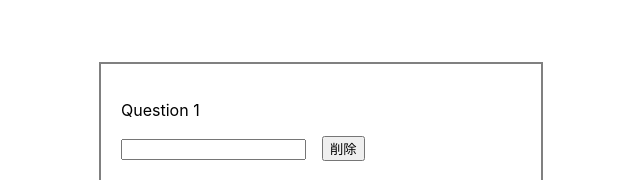
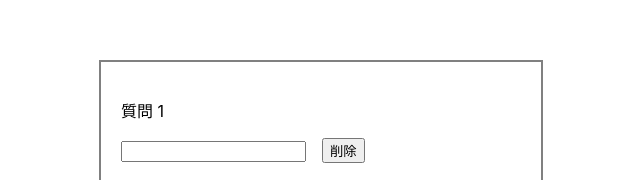
Before and after one commit to maro-12/react-hook-form-nested, a React (Create React App) app: page / in a window 1280 px wide. Shown: the part 184-364 px from the top of the page, without its empty margins (319-959 px from the left). Built offline with nearby package versions, Linux system fonts and the light colour scheme.

Commit message:
文言を日本語に統一

```diff
--- a/src/ChoiceItem.tsx
+++ b/src/ChoiceItem.tsx
@@ -13,7 +13,7 @@ const ChoiceItem = ({ register, questionIndex, removeChoice, choiceIndex }: Prop
   return (
     <div className={"choice-item-container"}>
       <label>
-        <p>Choice {choiceIndex + 1}</p>
+        <p>選択肢 {choiceIndex + 1}</p>
         <input type="text" {...register(`questions.${questionIndex}.choices.${choiceIndex}.choiceText` as const)} />
       </label>
       <button onClick={() => removeChoice(choiceIndex)} type={"button"} style={{ marginLeft: "16px" }}>
--- a/src/QuestionItem.tsx
+++ b/src/QuestionItem.tsx
@@ -33,7 +33,7 @@ const QuestionItem = ({ register, control, questionIndex, removeQuestion }: Prop
     <div className={"question-item-container"}>
       <div>
         <label>
-          <p>Question {questionIndex + 1}</p>
+          <p>質問 {questionIndex + 1}</p>
           <input type="text" {...register(`questions.${questionIndex}.questionText` as const)} />
         </label>
         <button type={"button"} onClick={() => removeQuestion(questionIndex)} style={{ marginLeft: "16px" }}>
```
